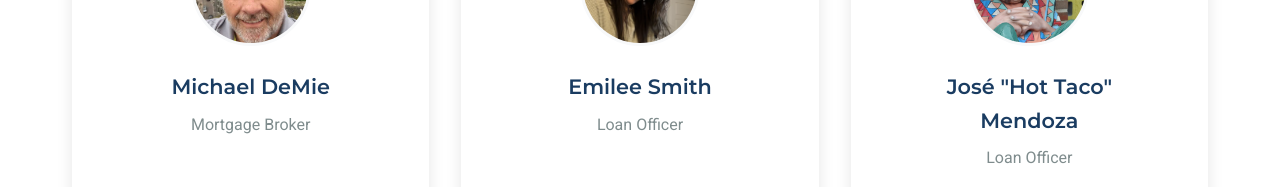
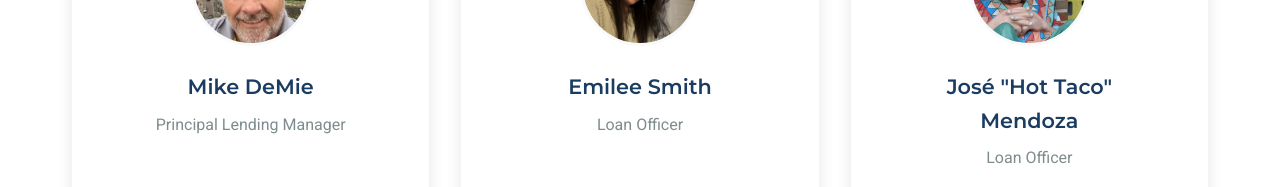
Before and after one commit to Skrillybrick/innovative-mortgage-solutions, an Angular app: page /loan-officers in a window 1280 px wide. Shown: the part 411-598 px from the top of the page. Built offline with nearby package versions, Linux system fonts and the light colour scheme.

Commit message:
Michaal to Mike

```diff
--- a/src/app/loan-application/loan-application.component.ts
+++ b/src/app/loan-application/loan-application.component.ts
@@ -76,7 +76,7 @@ export class LoanApplicationComponent implements OnInit {
 
   // Mock loan officers (in a real app, this would come from a service)
   loanOfficers: LoanOfficer[] = [
-    { id: 1, name: 'Michael DeMie', imageUrl: 'assets/loan-officers/michael_d.jpg' },
+    { id: 1, name: 'Mike DeMie', imageUrl: 'assets/loan-officers/michael_d.jpg' },
     { id: 2, name: 'Emilee Smith', imageUrl: 'assets/loan-officers/emilee_s.png' },
     { id: 3, name: 'José "Hot Taco" Mendoza', imageUrl: 'assets/loan-officers/phil_m.jpeg' },
   ];
--- a/src/app/loan-officers/loan-officers.component.ts
+++ b/src/app/loan-officers/loan-officers.component.ts
@@ -21,10 +21,10 @@ export class LoanOfficersComponent {
   loanOfficers: LoanOfficer[] = [
     {
       id: 1,
-      name: 'Michael DeMie',
-      title: 'Mortgage Broker',
+      name: 'Mike DeMie',
+      title: 'Principal Lending Manager',
       imageUrl: 'assets/loan-officers/michael_d.jpg',
-      bio: 'Michael has over 25 years of experience in the mortgage industry. He is basically a real wiz at this type of stuff.'
+      bio: 'Mike has over 25 years of experience in the mortgage industry. He is basically a real wiz at this type of stuff.'
     },
     {
       id: 2,
```
